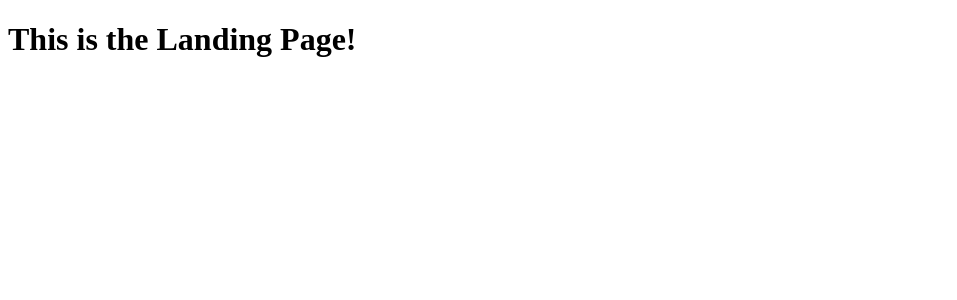
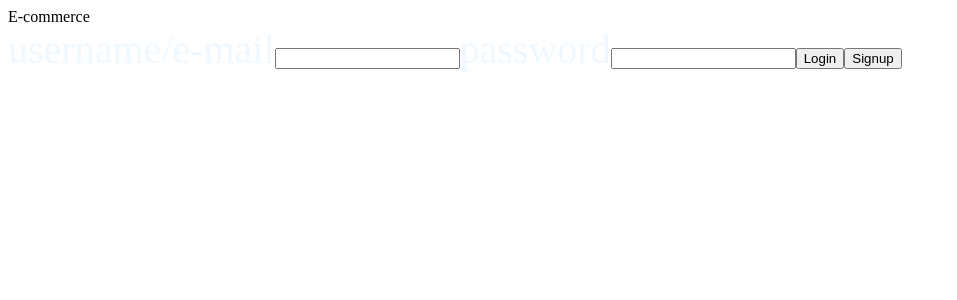
Before and after one commit to sandhyasrini/e-commerce, a React app: page / in a window 1280 px wide. Shown: the top 300 px of the page, without its empty margins (0-957 px from the left). Built offline with nearby package versions, Linux system fonts and the light colour scheme.

Commit message:
init login and landing pages

```diff
--- a/package.json
+++ b/package.json
@@ -25,6 +25,7 @@
     "html-webpack-plugin": "^5.4.0",
     "jest": "^27.3.0",
     "less-loader": "^10.2.0",
+    "style-loader": "^3.3.0",
     "webpack": "^5.58.2",
     "webpack-cli": "^4.9.1",
     "webpack-dev-server": "^4.3.1"
--- /dev/null
+++ b/src/components/Login/Login.jsx
@@ -0,0 +1,19 @@
+import React from "react";
+import  ReactDOM, {render} from "react-dom";
+import './login.less'
+
+export default function Login() {
+    return(
+        <div>
+            E-commerce
+            <div className="login">
+            username/e-mail
+            <input type="text"/>
+            password
+            <input type="password"/>
+            <button>Login</button>
+            <button>Signup</button>
+            </div>
+        </div>
+    );
+}
--- /dev/null
+++ b/src/components/Login/login.less
@@ -0,0 +1,5 @@
+.login
+{
+    color: aliceblue;
+    font-size: 40px;
+}
--- a/src/index.js
+++ b/src/index.js
@@ -1,5 +1,5 @@
 import React  from "react";
 import ReactDOM from "react-dom";
-import App  from '../src/components/App.jsx'
+import { App }  from '../src/components/App.jsx'
 
 ReactDOM.render(<App/>, document.getElementById('root'))
--- a/src/routes/Router.jsx
+++ b/src/routes/Router.jsx
@@ -1,6 +1,7 @@
 import React from "react";
 import  ReactDOM, {render} from "react-dom";
 import Landing from '../components/Landing/Landing.jsx'
+import Login from '../components/Login/Login.jsx'
 import { BrowserRouter, Route, Switch } from 'react-router-dom';
 
 
@@ -9,7 +10,7 @@ return(
     <BrowserRouter>
     <Switch>
     <Route path='/'>
-        <Landing/>
+        <Login/>
     </Route>
     </Switch>
     </BrowserRouter>
--- a/webpack.config.js
+++ b/webpack.config.js
@@ -18,6 +18,18 @@ module.exports = {
           }
         }
       },
+      {
+        test: /\.?less?$/,
+        use: {
+          loader: "less-loader"
+        },
+        use: {
+          loader: "style-loader"
+        },
+        use: {
+          loader: "css-loader"
+        }
+      },
     ]
   },
   plugins: [
```
Also changed, not shown: src/components/App.jsx (+1 -7 lines), 1 other file (tests, documents, lock files or other folders).
